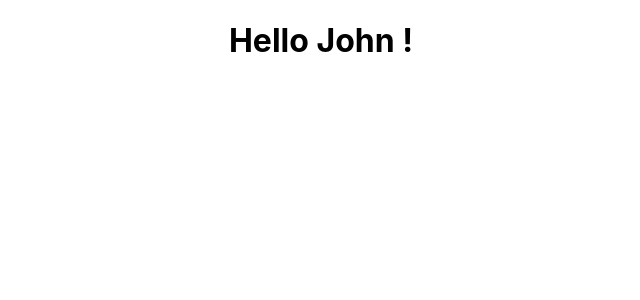
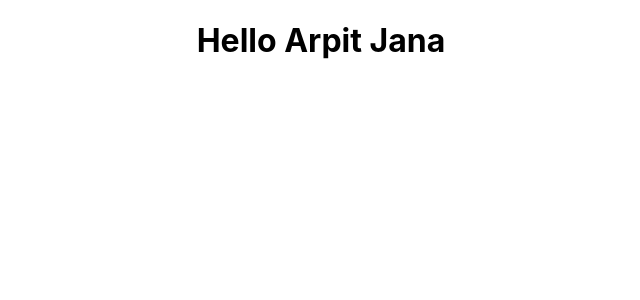
Before and after one commit to arpitjana2103/exotic-minute-882, a React (Create React App) app: page / in a window 1280 px wide. Shown: the top 300 px of the page, without its empty margins (319-959 px from the left). Built offline with nearby package versions, Linux system fonts and the light colour scheme.

Commit message:
day - 2 Initaial Learning React Syntax

```diff
--- a/src/App.js
+++ b/src/App.js
@@ -1,13 +1,22 @@
-import './App.css';
+import "./App.css";
 
-const App = function() {
-  const name = "John";
+const App = function () {
+  const name = "Arpit Jana";
 
-    return (
-        <div className="App">
-            <h1>Hello {name} !</h1>
-        </div>
-    );
-}
+  return (
+    <div className="App">
+      {name ? (
+        <>
+          <h1>Hello {name}</h1>
+        </>
+      ) : (
+        <>
+          <h1>No User Found !</h1>
+          <p>Please Login</p>
+        </>
+      )}
+    </div>
+  );
+};
 
 export default App;
```
Also changed, not shown: 1 other file (tests, documents, lock files or other folders).
